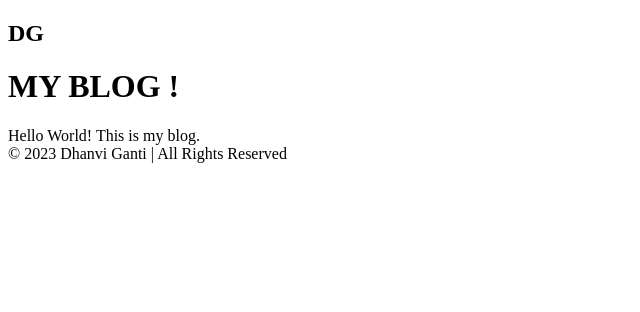
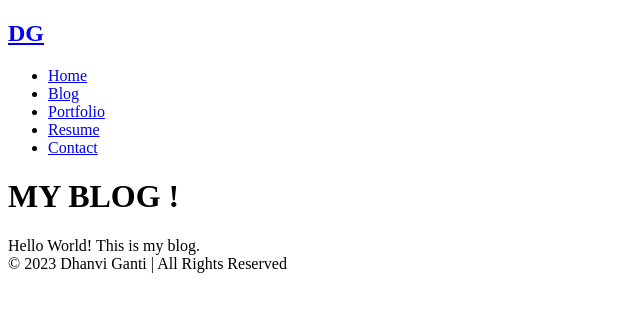
Before and after one commit to drdonv/drdonv.github.io, a plain HTML site: page blog.html in a window 1280 px wide. Shown: the whole page, without its empty margins (0-640 px from the left). Drawn offline with Linux system fonts and the light colour scheme.

Commit message:
Added hyperlinks to navigate to every html page

```diff
--- a/blog.html
+++ b/blog.html
@@ -6,8 +6,15 @@
         </title>
     </head>
     <body>
-        <nav>
-            <h1 class="logo">DG</h1>
+        <nav class="navbar">
+            <h1 class="logo"><a href="index.html">DG</a></h1>
+            <ul class="nav-list">
+              <li><a href="index.html">Home</a></li>
+              <li><a href="blog.html">Blog</a></li>
+              <li><a href="portfolio.html">Portfolio</a></li>
+              <li><a href="resume.html">Resume</a></li>
+              <li><a href="contact.html">Contact</a></li>
+            </ul>
         </nav>
         <main>
             <h1 class="page-title">MY BLOG !</h1>
```
Also changed, not shown: contact.html (+9 -2 lines), index.html (+9 -2 lines), portfolio.html (+9 -2 lines), resume.html (+9 -2 lines).
